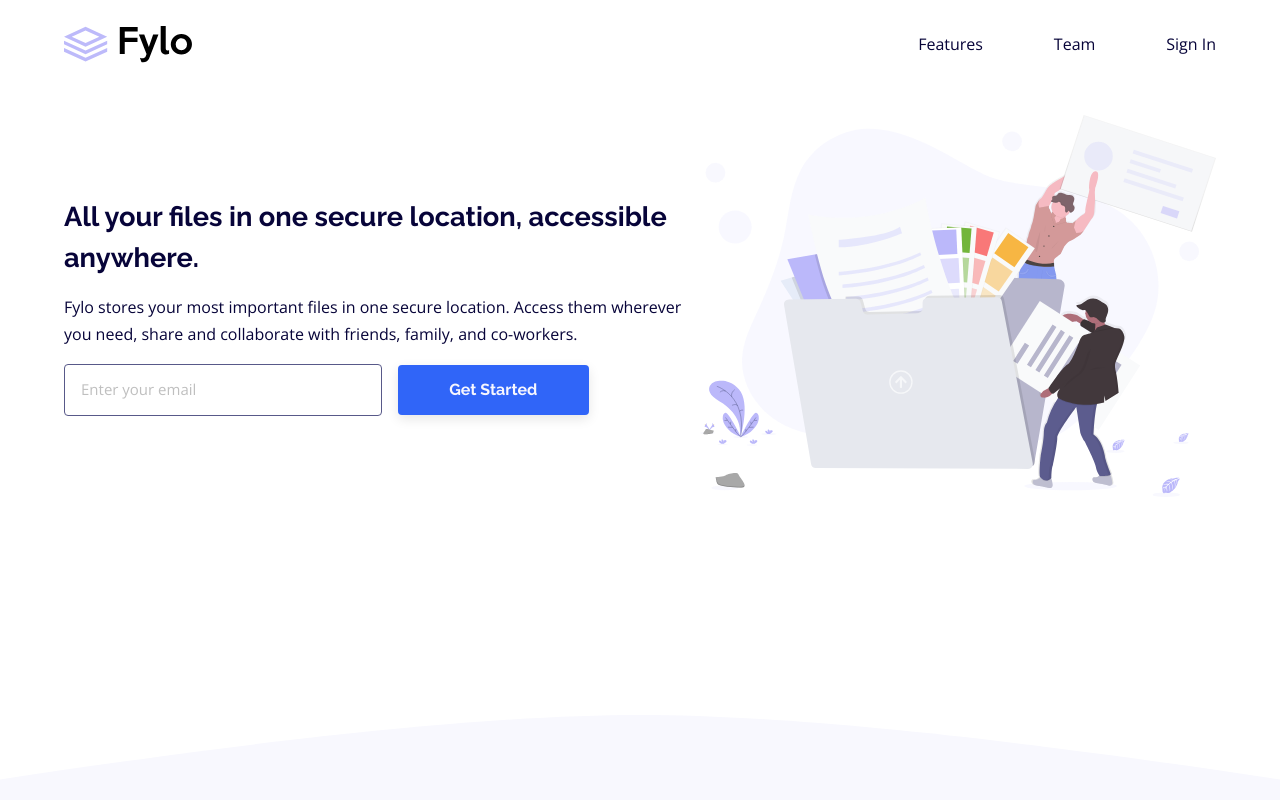
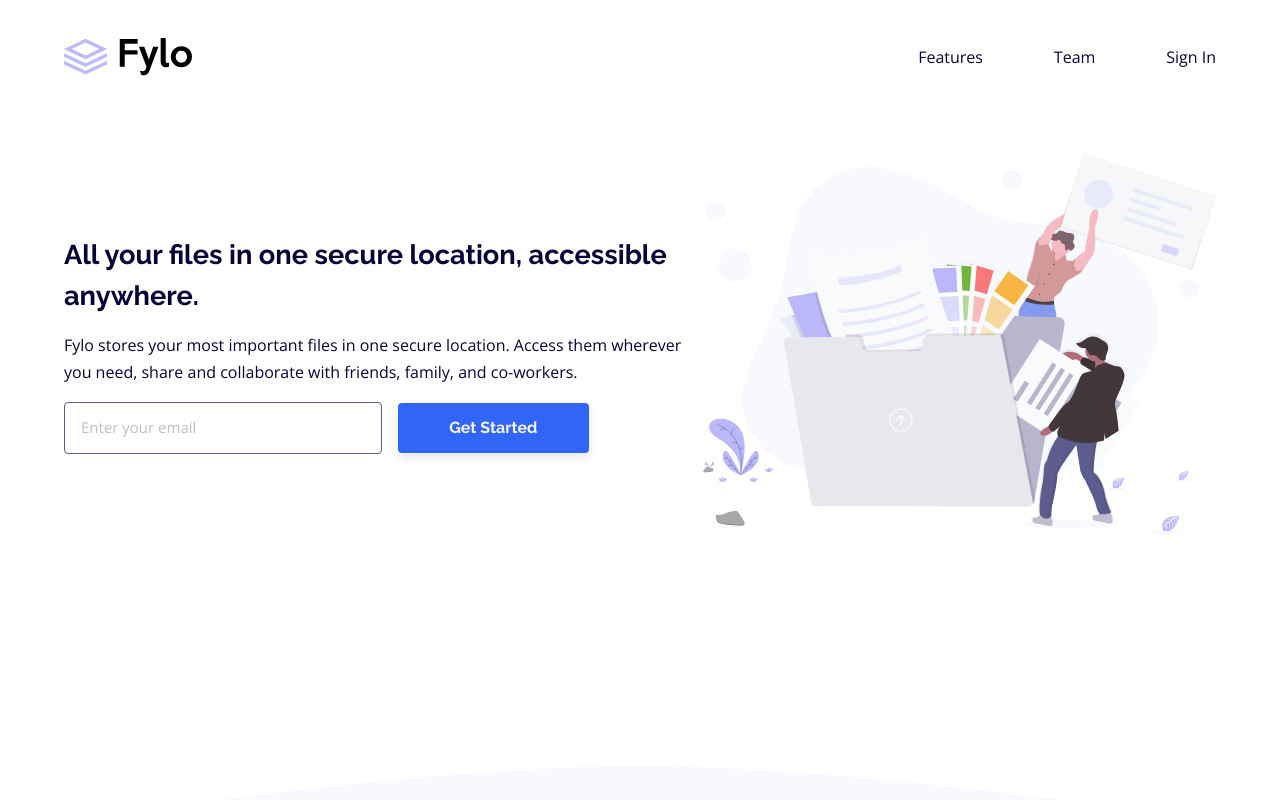
Before and after one commit to irefranscosme/fylo-landing-page, a website built with Vite: page index.html in a window 1280 px wide. Shown: the top 800 px of the page. Built offline with nearby package versions, Linux system fonts and the light colour scheme.

Commit message:
nav padding fixed

```diff
--- a/style.scss
+++ b/style.scss
@@ -41,10 +41,10 @@ body {
 
 
     .nav, .header, .overview-article {
-        padding:  1.2rem;
+        padding:  2rem 1rem;
         @include desktop {
             margin: 0 auto;
-            padding:  2% 5%;
+            padding:  3% 5%;
         }
     }
     .header{
```
